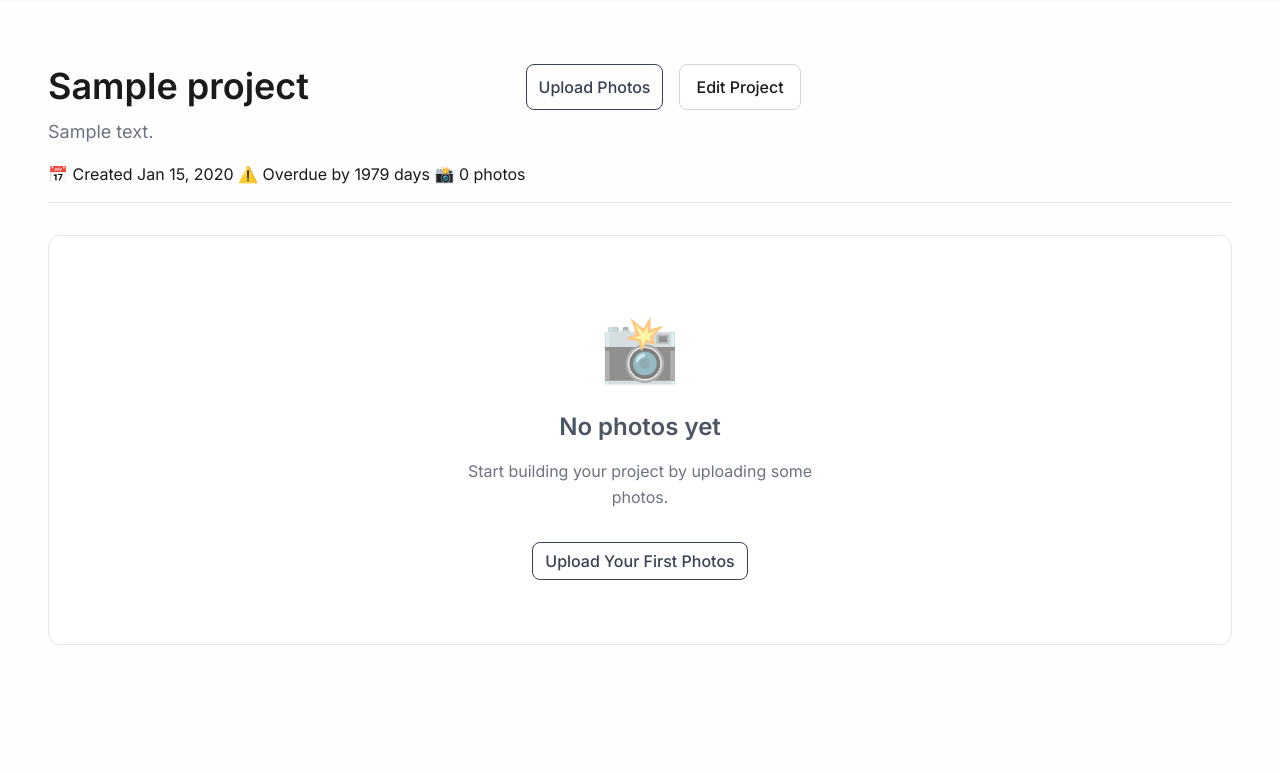
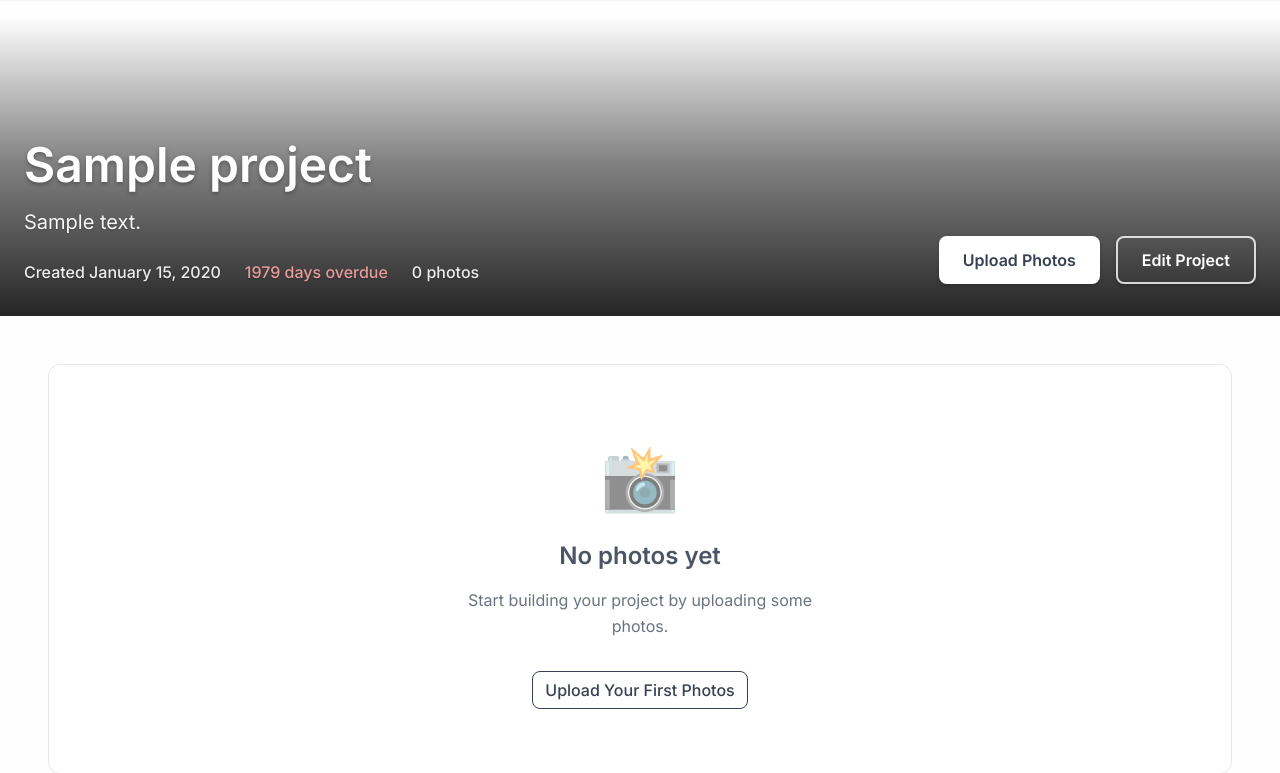
Before and after one commit to ce-joiner/body-of-work, a Django app: page /projects/1/ in a window 1280 px wide. Shown: the part 46-819 px from the top of the page. Run offline with Django 5.2, Linux system fonts and the light colour scheme; a user stored in the database is signed in; tables that the repository leaves empty hold one stand-in row (values such as "Sample post"); data that the repository does not hold is empty; some libraries are stand-ins or nearby versions.

Commit message:
better project and hero sections with improved styling and layout adjustments

```diff
--- a/static/css/projects.css
+++ b/static/css/projects.css
@@ -1,7 +1,145 @@
+/* Project Hero Section */
+.project-hero {
+    width: 100vw; /* Full viewport width */
+    margin-left: calc(-50vw + 50%); /* Center and extend to full width */
+    margin-bottom: 3rem;
+    margin-top: -3rem;
+    border-radius: 0;
+}
+
+.hero-background {
+    position: relative;
+    width: 100%;
+    height: 300px; /* Reduced from 400px */
+    background-size: cover;
+    background-position: center;
+    background-repeat: no-repeat;
+    display: flex;
+    align-items: flex-end; /* Changed from center to bottom */
+}
+
+/* Fallback for projects without cover photos */
+.hero-no-cover {
+    background: linear-gradient(135deg, #667eea 0%, #764ba2 100%);
+}
+
+.hero-overlay {
+    position: absolute;
+    top: 0;
+    left: 0;
+    right: 0;
+    bottom: 0;
+    background: linear-gradient(transparent 0%, rgba(0, 0, 0, 0.5) 50%, rgba(0, 0, 0, 0.85) 100%);
+    display: flex;
+    align-items: flex-end; /* Position content at bottom */
+}
+
+.hero-content {
+    max-width: 1400px;
+    width: 100%;
+    margin: 0 auto;
+    padding: 2rem 1.5rem; /* Match main container padding */
+    display: flex;
+    justify-content: space-between;
+    align-items: flex-end; /* Align to bottom */
+    color: white;
+}
+
+.hero-info {
+    flex: 1;
+    max-width: 600px;
+}
+
+.hero-title {
+    font-size: 3rem;
+    font-weight: 700;
+    margin-bottom: 1rem;
+    line-height: 1.1;
+    text-shadow: 0 2px 4px rgba(0, 0, 0, 0.3);
+}
+
+.project-hero .hero-content .hero-title {
+    color: #fefefe;
+}
+
+.hero-description {
+    font-size: 1.25rem;
+    margin-bottom: 1.5rem;
+    line-height: 1.4;
+    opacity: 0.95;
+    text-shadow: 0 1px 2px rgba(0, 0, 0, 0.3);
+}
+
+.hero-meta {
+    display: flex;
+    flex-wrap: wrap;
+    gap: 1.5rem;
+    margin-bottom: 0;
+}
+
+.meta-item {
+    font-size: 1rem;
+    font-weight: 500;
+    opacity: 0.9;
+    text-shadow: 0 1px 2px rgba(0, 0, 0, 0.3);
+}
+
+.meta-overdue {
+    color: #fca5a5;
+}
+
+.meta-photos {
+    font-weight: 500;
+}
+
+.meta-dates {
+    display: flex;
+    flex-direction: column;
+    gap: 0.25rem;
+}
+
+.hero-actions {
+    display: flex;
+    gap: 1rem;
+    flex-shrink: 0;
+}
+
+.hero-actions .btn {
+    padding: 0.75rem 1.5rem;
+    font-weight: 600;
+    text-shadow: none;
+    box-shadow: 0 2px 4px rgba(0, 0, 0, 0.2);
+}
+
+.hero-actions .btn-primary {
+    background: white;
+    color: #374151;
+    border: none;
+}
+
+.hero-actions .btn-primary:hover {
+    background: #f9fafb;
+    transform: translateY(-1px);
+    box-shadow: 0 4px 8px rgba(0, 0, 0, 0.3);
+}
+
+.hero-actions .btn-secondary {
+    background: transparent;
+    color: white;
+    border: 2px solid rgba(255, 255, 255, 0.8);
+}
+
+.hero-actions .btn-secondary:hover {
+    background: rgba(255, 255, 255, 0.1);
+    border-color: white;
+    transform: translateY(-1px);
+}
+
+
 /* Project grid */
 .project-grid {
     display: grid;
-    grid-template-columns: repeat(auto-fill, minmax(300px, 1fr));
+    grid-template-columns: repeat(auto-fill, minmax(280px, 1fr));
     gap: 2rem;
     margin-top: 2rem;
 }
--- a/templates/projects/detail.html
+++ b/templates/projects/detail.html
@@ -6,39 +6,36 @@
 
 {% block content %}
 <div class="main-container" data-project-id="{{ project.id }}">
-    <!-- Project Header -->
-    <div class="page-header">
-        <div style="display: flex; justify-content: space-between; align-items: flex-start;">
-            <div>
-                <h1 class="page-title">{{ project.title }}</h1>
-                <p class="page-subtitle">{{ project.description|default:"No description provided." }}</p>
+    <!-- Project Hero Section -->
+    <div class="project-hero">
+        {% if project.cover_photo %}
+            <div class="hero-background" style="background-image: url('{{ project.cover_photo.url }}');">
+        {% else %}
+            <div class="hero-background hero-no-cover">
+        {% endif %}
+            <div class="hero-overlay">
+                <div class="hero-content">
+                    <div class="hero-info">
+                        <h1 class="hero-title">{{ project.title }}</h1>
+                        <p class="hero-description">{{ project.description|default:"No description provided." }}</p>
 
                         <!-- Project Status -->
-                <div class="project-status" style="margin-top: 1rem;">
-                    <span class="status-badge status-created">
-                        📅 Created {{ project.start_date|date:"M j, Y" }}
-                    </span>
+                        <div class="hero-meta">
+                            <span class="meta-item">Created {{ project.start_date|date:"F j, Y" }}</span>
 
                             {% if project.target_end %}
                                 {% if project.is_overdue %}
-                            <span class="status-badge status-overdue">
-                                ⚠️ Overdue by {{ project.days_overdue }} days
-                            </span>
+                                    <span class="meta-item meta-overdue">{{ project.days_overdue }} days overdue</span>
                                 {% else %}
-                            <span class="status-badge status-on-track">
-                                ⏰ {{ project.days_until_target }} days remaining
-                            </span>
+                                    <span class="meta-item">{{ project.days_until_target }} days remaining</span>
                                 {% endif %}
                             {% endif %}
 
-                    <span class="status-badge status-photos">
-                        📸 {{ project.photos.count }} photo{{ project.photos.count|pluralize }}
-                    </span>
+                            <span class="meta-item">{{ project.photos.count }} photo{{ project.photos.count|pluralize }}</span>
                         </div>
                     </div>
 
-            <div class="project-actions">
-                <div style="display: flex; gap: 1rem;">
+                    <div class="hero-actions">
                         <a href="{% url 'projects:photo_upload' project.pk %}" class="btn btn-primary">
                             Upload Photos
                         </a>
@@ -49,17 +46,18 @@
                 </div>
             </div>
         </div>
+    </div>
 
     <!-- Photo Gallery Section -->
     {% if project.photos.exists %}
     <div class="photo-gallery-section">
         <!-- Gallery Controls -->
         <div class="gallery-header" style="display: flex; justify-content: space-between; align-items: center; margin-bottom: 1rem;">
-            <h2 class="card-title">Photos ({{ project.photos.count }})</h2>
+            <h2 class="card-title">Photos</h2>
 
-            <!-- Drag Instructions (managed by photo-reordering.js) -->
+            <!-- Clean Drag Instructions -->
             <div class="drag-instructions" style="color: #6b7280; font-size: 0.875rem;">
-                <span id="drag-hint">💡 Drag photos to reorder them</span>
+                <span id="drag-hint">Drag photos to reorder them</span>
             </div>
 
             <!-- Bulk Actions -->
@@ -106,7 +104,7 @@
                     <input type="checkbox" class="photo-select" value="{{ photo.id }}">
                 </div>
 
-                <!-- Photo Image - Use natural aspect ratio thumbnail -->
+                <!-- Photo Image - Uses natural aspect ratio thumbnail -->
                 <div class="photo-image">
                     <img src="{{ photo.natural_thumbnail_url|default:photo.image.url }}"
                         alt="{{ photo.title|default:'Untitled' }}" loading="lazy">
```
Also changed, not shown: other parts of static/css/projects.css (+40 -3 lines), static/css/home.css (+18 -5 lines), templates/projects/create.html (+5 -3 lines), templates/projects/project_list.html (+14 -6 lines). Lines whose indentation alone changed are shown as unchanged.
